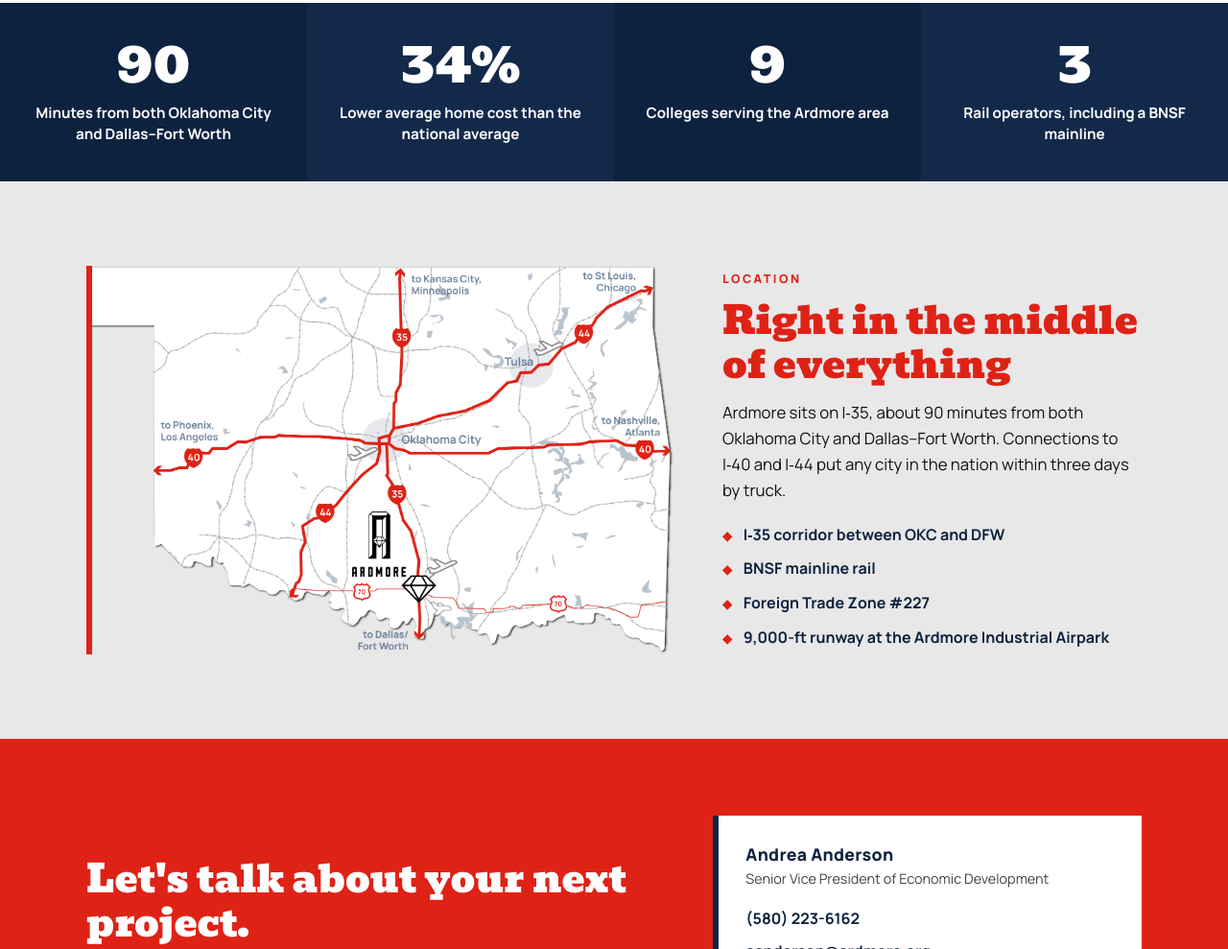
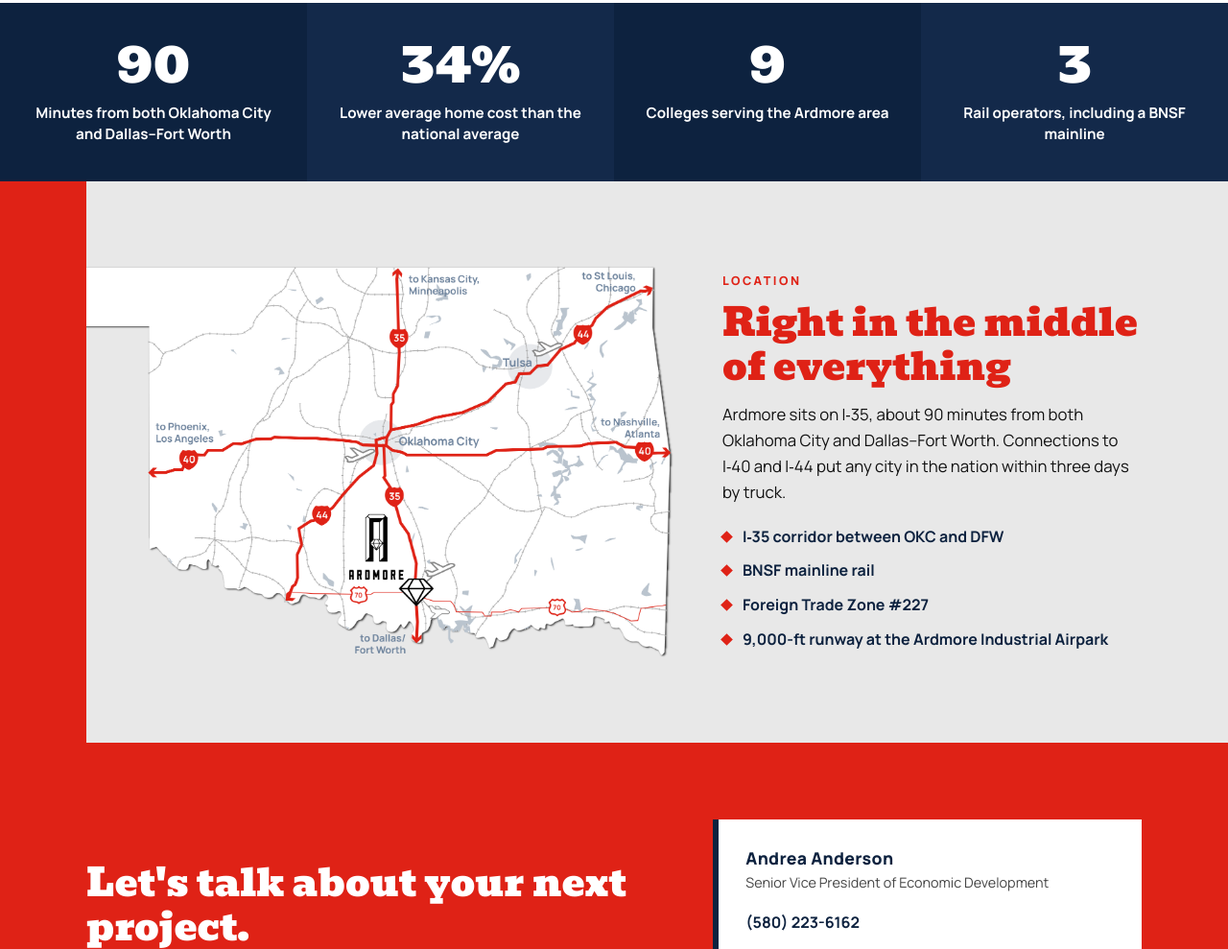
Before and after one commit to ryan-hallpass/taste-of-ardmore, a plain HTML site: page index.html in a window 1280 px wide. Shown: the part 2480-3469 px from the top of the page at 96% size. Drawn offline with Linux system fonts and the light colour scheme.

Commit message:
Frame location map with full-height red block on the left
Co-Authored-By: Claude Opus 5.5 <noreply@anthropic.com>

```diff
--- a/index.html
+++ b/index.html
@@ -131,18 +131,25 @@
   .stat span { display: block; margin-top: 12px; font-weight: 700; font-size: .95rem; line-height: 1.45; }
 
   /* ---------- Location map (gray block like the ADA homepage map) ---------- */
-  .location { background: var(--gray); padding: clamp(48px, 7vw, 88px) 0; }
+  .location { position: relative; background: var(--gray); padding: clamp(48px, 7vw, 88px) 0; }
+  /* Solid red block filling everything left of the map, top to bottom of the section,
+     so the cropped panhandle reads as framed off the panel. Width = page margin + gutter. */
+  .location::before {
+    content: ""; position: absolute; top: 0; bottom: 0; left: 0;
+    width: calc(max(0px, (100% - var(--wrap)) / 2) + var(--gutter));
+    background: var(--red);
+  }
+  .location .wrap { position: relative; }
+  @media (max-width: 899px) { .location .wrap > div { padding-left: var(--gutter); } } /* keep text off the red strip when stacked */
   .location .wrap { display: grid; gap: clamp(28px, 4vw, 56px); align-items: center; }
   @media (min-width: 900px) { .location .wrap { grid-template-columns: 7fr 5fr; } }
-  /* Red rule on the left edge so the cropped panhandle reads as running off the panel */
-  .location figure { border-left: 6px solid var(--red); }
   .location figure img { width: 100%; height: auto; }
   .location figcaption { font-size: .8rem; color: #555; margin-top: 8px; }
   .location h2 { font-family: var(--heading); color: var(--red); font-weight: 400; font-size: clamp(1.8rem, 4vw, 2.5rem); line-height: 1.15; margin-top: 10px; }
   .location p { margin-top: 14px; font-size: 1.05rem; }
   .location ul { list-style: none; margin-top: 20px; display: grid; gap: 10px; }
   .location li { display: flex; align-items: baseline; gap: 12px; font-weight: 700; color: var(--navy); }
-  .location li::before { content: "\25C6"; color: var(--red); font-size: .8em; line-height: 1; flex: none; } /* ◆ */
+  .location li .dia { flex: none; width: 9px; height: 9px; background: var(--red); transform: translateY(-1px) rotate(45deg); }
 
   /* ---------- Contact CTA ---------- */
   .cta { background: var(--red); color: #fff; padding: clamp(48px, 7vw, 80px) 0; }
@@ -240,10 +247,10 @@
       <h2 id="loc-h">Right in the middle of everything</h2>
       <p>Ardmore sits on I&#8209;35, about 90 minutes from both Oklahoma City and Dallas–Fort Worth. Connections to I&#8209;40 and I&#8209;44 put any city in the nation within three days by truck.</p>
       <ul>
-        <li>I&#8209;35 corridor between OKC and DFW</li>
-        <li>BNSF mainline rail</li>
-        <li>Foreign Trade Zone #227</li>
-        <li>9,000-ft runway at the Ardmore Industrial Airpark</li>
+        <li><span class="dia" aria-hidden="true"></span><span>I&#8209;35 corridor between OKC and DFW</span></li>
+        <li><span class="dia" aria-hidden="true"></span><span>BNSF mainline rail</span></li>
+        <li><span class="dia" aria-hidden="true"></span><span>Foreign Trade Zone #227</span></li>
+        <li><span class="dia" aria-hidden="true"></span><span>9,000-ft runway at the Ardmore Industrial Airpark</span></li>
       </ul>
     </div>
   </div>
```
